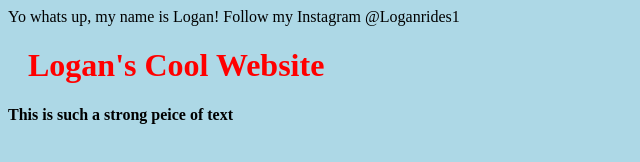
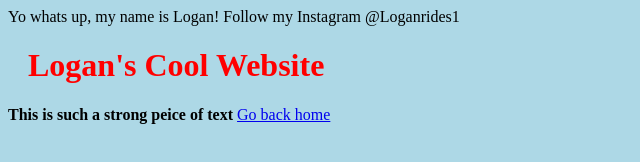
Before and after one commit to LoganA28/HelloWorld, a plain HTML site: page index.html in a window 1280 px wide. Shown: the whole page, without its empty margins (0-640 px from the left). Drawn offline with Linux system fonts and the light colour scheme.

Commit message:
Update index.html

```diff
--- a/index.html
+++ b/index.html
@@ -9,4 +9,5 @@
   <h1> Logan's Cool Website</h1>
     <strong> This is such a strong peice of text</strong>
     </body>
+    <a href="second.html">Go back home</a>
 </html>
```
